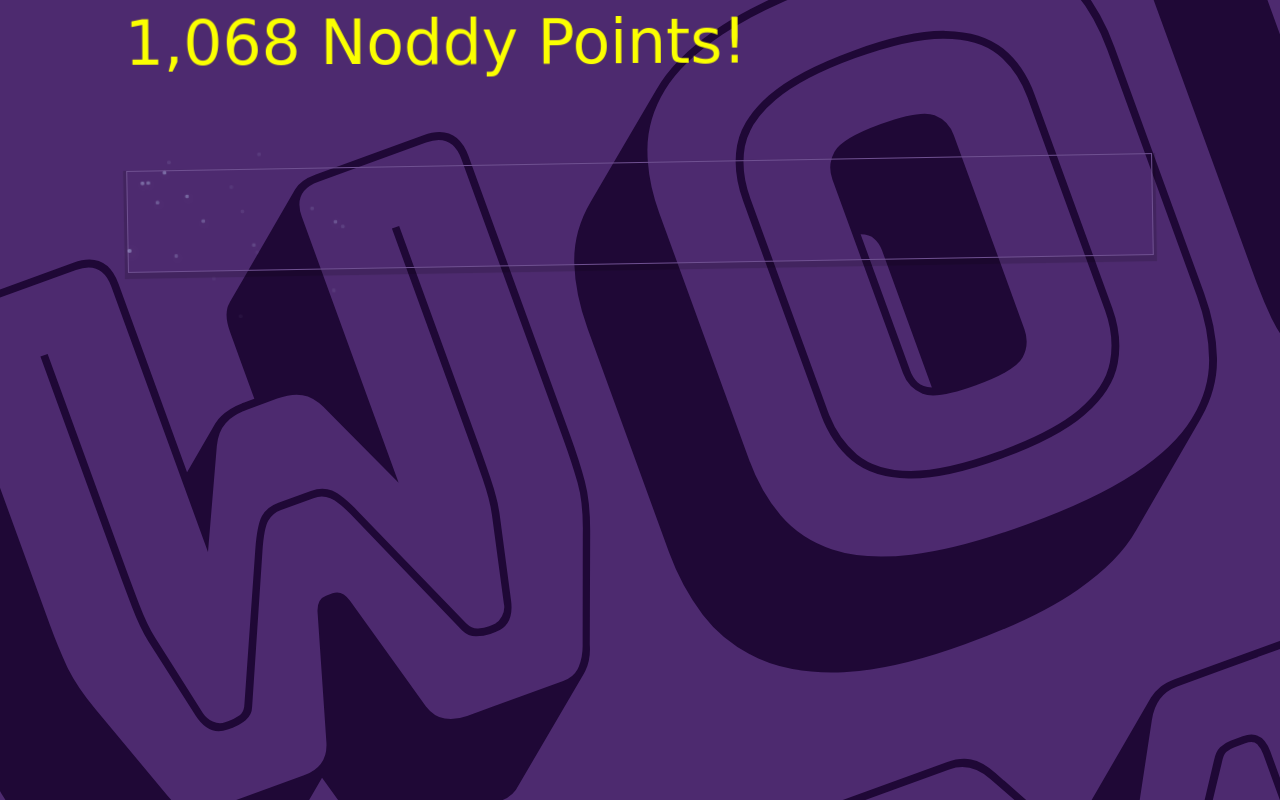
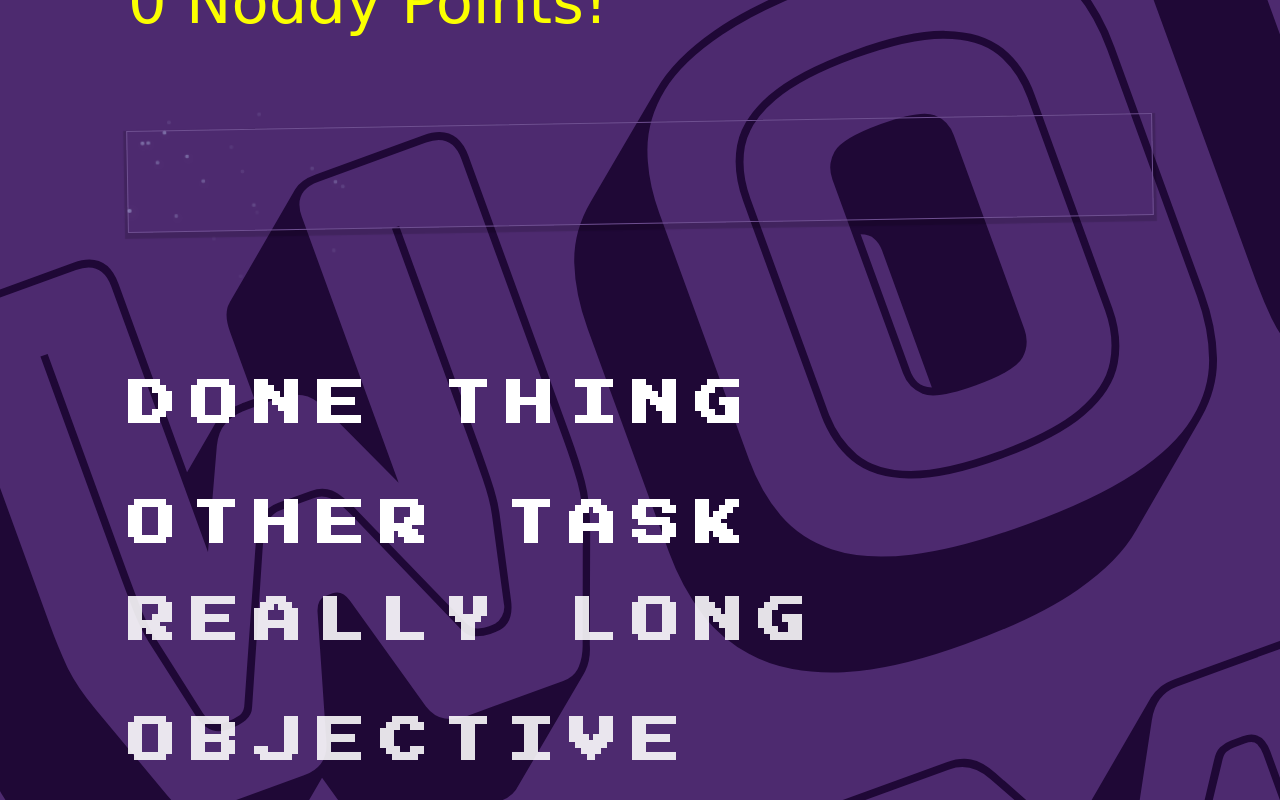
Before and after one commit to NoiSek/noddypoints, a website built with webpack: page index.html in a window 1280 px wide. Built offline with nearby package versions, Linux system fonts and the light colour scheme; files whose address does not match are found by name; a web font is replaced by a local one.

Commit message:
Initial todo drop-in animations.

```diff
--- a/index.html
+++ b/index.html
@@ -13,7 +13,7 @@
     <div class="background-nonsense"><span class="nonsense">Wow! Amazing!</span></div>
     <div class="upper-section">
       <div class="counter-container">
-        <div class="counter"><span class="points">1,200</span> <span class="description">Noddy Points</span><span class="modifier">!</span></div>
+        <div class="counter"><span class="points">0</span> <span class="description">Noddy Points</span><span class="modifier">!</span></div>
       </div>
       <div class="bar">
         <div class="fill">
@@ -26,6 +26,12 @@
     </div>
     <div class="lower-section">
       <div class="todo">
+        <ul>
+          <li class="test">Done Thing</li>
+          <li class="test">Other Task</li>
+          <li class="test">Really Long Objective</li>
+          <li class="test">Unfinished Accomplishment</li>
+        </ul>
       </div>
       <div class="ranks">
       </div>
--- a/src/es6/Counter.js
+++ b/src/es6/Counter.js
@@ -16,8 +16,6 @@ export default class Counter {
       "incrementCounter": 0,
       "speed": 200
     };
-
-    this.promise = undefined;
   }
 
   rapidifySpeedMostFastlyBuckaroo() {
--- /dev/null
+++ b/src/es6/TaskManager.js
@@ -0,0 +1,34 @@
+export default class TaskManager {
+  constructor(value) {
+    let elements = {};
+    elements.todo = document.getElementsByClassName('todo')[0];
+    elements.tasks = Array.from(document.getElementsByClassName('test'));
+
+    this.state = {
+      "elements": elements,
+      "finished": false
+    };
+  }
+
+  start() {
+    let promise = new Promise((resolve, reject) => {
+      let animationDelay = 200;
+
+      this.state.elements.tasks.map((task, i, a) => {
+        let delay = (i === 0) ? 0 : (i * animationDelay) + (i * 1000);
+
+        setTimeout(() => {
+          task.className = task.className + " drop-in";
+
+          if (i === (a.length - 1)) {
+            setTimeout(() => {
+              resolve(true);
+            }, delay);
+          }
+        }, delay);
+      });
+    });
+
+    return promise;
+  }
+}
--- a/src/es6/main.js
+++ b/src/es6/main.js
@@ -1,12 +1,17 @@
 import ProgressBar from "./ProgressBar";
+import TaskManager from "./TaskManager";
 import Counter from "./Counter";
 
 let bar = new ProgressBar();
 let counter = new Counter(1200);
+let taskManager = new TaskManager();
 
-let promise = counter.start();
+setTimeout(() => {
+  taskManager.start().then((_) => {
+    counter.start().then((_) => {
+      bar.playGrowAnimation();
+    });
+  });
+}, 2000);
+
 bar.loop();
-
-promise.then(() => {
-  bar.playGrowAnimation();
-});
--- a/src/js/noddypoints.js
+++ b/src/js/noddypoints.js
@@ -50,6 +50,10 @@
 
 	var _ProgressBar2 = _interopRequireDefault(_ProgressBar);
 
+	var _TaskManager = __webpack_require__(5);
+
+	var _TaskManager2 = _interopRequireDefault(_TaskManager);
+
 	var _Counter = __webpack_require__(4);
 
 	var _Counter2 = _interopRequireDefault(_Counter);
@@ -58,13 +62,17 @@
 
 	var bar = new _ProgressBar2.default();
 	var counter = new _Counter2.default(1200);
+	var taskManager = new _TaskManager2.default();
 
-	var promise = counter.start();
+	setTimeout(function () {
+	  taskManager.start().then(function (_) {
+	    counter.start().then(function (_) {
+	      bar.playGrowAnimation();
+	    });
+	  });
+	}, 2000);
+
 	bar.loop();
-
-	promise.then(function () {
-	  bar.playGrowAnimation();
-	});
 
 /***/ },
 /* 1 */
@@ -404,8 +412,6 @@
 	      "incrementCounter": 0,
 	      "speed": 200
 	    };
-
-	    this.promise = undefined;
 	  }
 
 	  _createClass(Counter, [{
@@ -492,5 +498,65 @@
 
 	exports.default = Counter;
 
+/***/ },
+/* 5 */
+/***/ function(module, exports) {
+
+	'use strict';
+
+	Object.defineProperty(exports, "__esModule", {
+	  value: true
+	});
+
+	var _createClass = function () { function defineProperties(target, props) { for (var i = 0; i < props.length; i++) { var descriptor = props[i]; descriptor.enumerable = descriptor.enumerable || false; descriptor.configurable = true; if ("value" in descriptor) descriptor.writable = true; Object.defineProperty(target, descriptor.key, descriptor); } } return function (Constructor, protoProps, staticProps) { if (protoProps) defineProperties(Constructor.prototype, protoProps); if (staticProps) defineProperties(Constructor, staticProps); return Constructor; }; }();
+
+	function _classCallCheck(instance, Constructor) { if (!(instance instanceof Constructor)) { throw new TypeError("Cannot call a class as a function"); } }
+
+	var TaskManager = function () {
+	  function TaskManager(value) {
+	    _classCallCheck(this, TaskManager);
+
+	    var elements = {};
+	    elements.todo = document.getElementsByClassName('todo')[0];
+	    elements.tasks = Array.from(document.getElementsByClassName('test'));
+
+	    this.state = {
+	      "elements": elements,
+	      "finished": false
+	    };
+	  }
+
+	  _createClass(TaskManager, [{
+	    key: 'start',
+	    value: function start() {
+	      var _this = this;
+
+	      var promise = new Promise(function (resolve, reject) {
+	        var animationDelay = 200;
+
+	        _this.state.elements.tasks.map(function (task, i, a) {
+	          var delay = i === 0 ? 0 : i * animationDelay + i * 1000;
+
+	          setTimeout(function () {
+	            task.className = task.className + " drop-in";
+
+	            if (i === a.length - 1) {
+	              setTimeout(function () {
+	                resolve(true);
+	              }, delay);
+	            }
+	          }, delay);
+	        });
+	      });
+
+	      return promise;
+	    }
+	  }]);
+
+	  return TaskManager;
+	}();
+
+	exports.default = TaskManager;
+
 /***/ }
 /******/ ]);
--- a/src/sass/_animations.sass
+++ b/src/sass/_animations.sass
@@ -82,3 +82,13 @@
     color: hsl(0, 75%, 12%)
   100%
     color: hsl(270, 75%, 12%)
+
++keyframes(task-drop-in)
+  0%
+    opacity: 0
+    transform: translateY(-200px)
+    visibility: visible
+  100%
+    opacity: 1
+    transform: translateY(0px)
+    visibility: visible
--- a/src/sass/style.sass
+++ b/src/sass/style.sass
@@ -1,4 +1,4 @@
-@import url('https://fonts.googleapis.com/css?family=Baloo+Thambi|Faster+One|Press+Start+2P|Bungee+Shade')
+@import url('https://fonts.googleapis.com/css?family=Baloo+Thambi|Press+Start+2P|Bungee+Shade')
 
 @import 'reset'
 @import 'utilities'
@@ -19,8 +19,7 @@ body
   //+animation(body-glow ease 3s forwards infinite alternate)
 
 .background-plate
-  background: url('http://saylua.com/static/img/bg/6.jpg')
-  background: url('/src/img/festival.jpg')
+  background: url('../img/festival.jpg')
   background-size: cover
 
   opacity: 0.2
@@ -67,7 +66,11 @@ body
   justify-content: center
   flex-direction: column
 
-  height: 50vh
+  height: 40%
+  width: 100%
+
+  height: 40vh
+  width: 100vw
 
   .bar
     display: block
@@ -180,3 +183,34 @@ body
 
 .lower-section
   display: block
+  //background: hsla(263, 73%, 23%, 1)
+  height: 60%
+  width: 100%
+
+  height: 60vh
+  width: 100vw
+
+  .todo
+    margin: 0 auto
+    padding: 25px
+
+    width: 80%
+
+  .todo ul
+    color: #ffffff
+
+    font-family: "Press Start 2p"
+    font-size: 3em
+    font-weight: 600
+
+    text-transform: uppercase
+
+    line-height: 2.5em
+    letter-spacing: 15px
+
+    li
+      opacity: 0
+      visibility: hidden
+
+      &.drop-in
+        animation: task-drop-in 1s ease forwards
```
Also changed, not shown: src/css/style.css, 1 other file.
